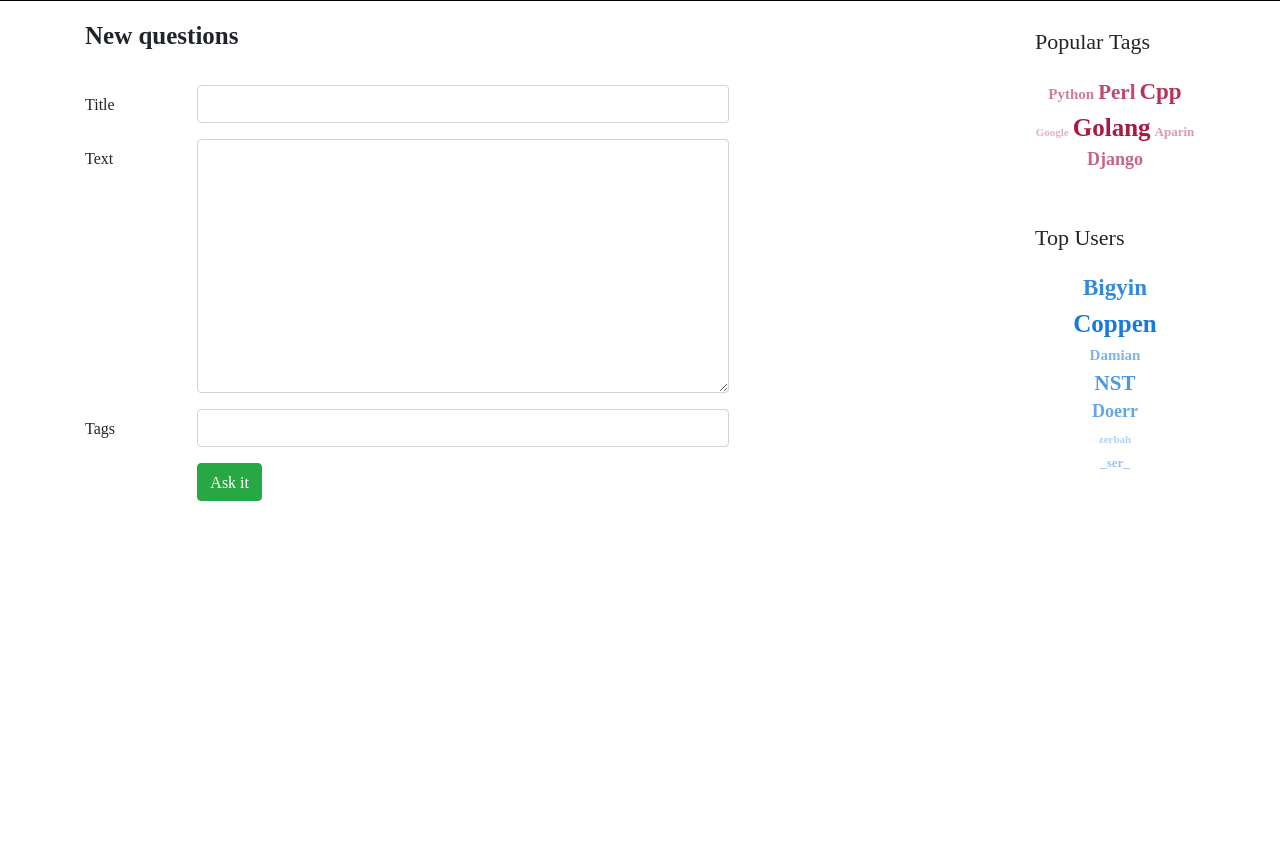
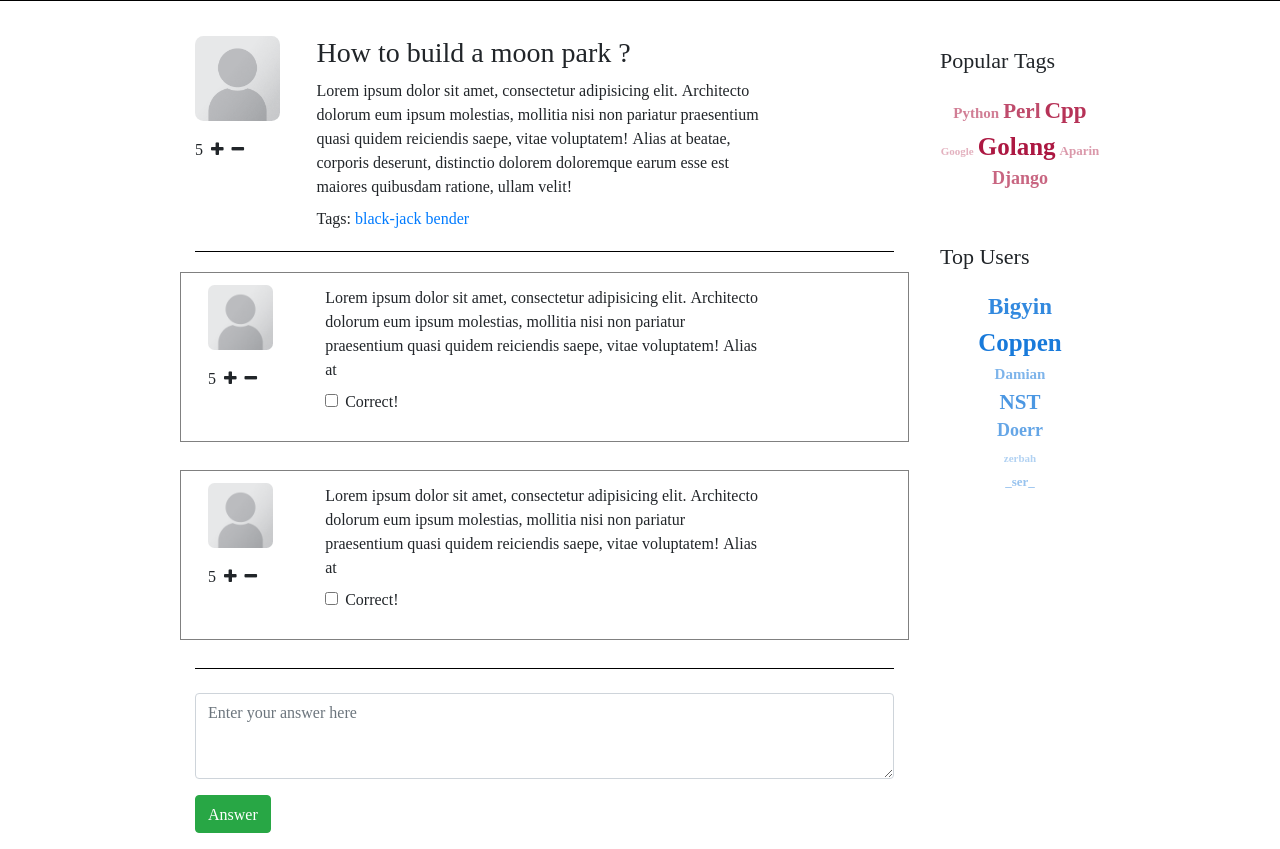
Before and after one commit to Bigyin1/TP_web, a Django app: page / in a window 1280 px wide. Shown: the part 96-945 px from the top of the page. Before the commit the page ends 597 px from the top, so only its background shows below. Run offline with Django 3.2, Linux system fonts and the light colour scheme; some libraries are stand-ins or nearby versions.

Commit message:
question_details_added

```diff
--- a/Ask/static/css/navbar.css
+++ b/Ask/static/css/navbar.css
@@ -18,6 +18,8 @@ a.navbar-brand{
     text-decoration: underline;
 }
 
+
+
 hr{
     border: none;
     background-color: black;
--- /dev/null
+++ b/Ask/static/css/question_details.css
@@ -0,0 +1,21 @@
+.details-post{
+    margin-top: 5%;
+    margin-bottom: 3%;
+}
+
+.details-post-comment{
+    margin-top: 3%;
+    margin-bottom: 4%;
+    border: 1px grey solid;
+    padding: 12px;
+}
+
+.details-post-avatar{
+    height: 85px;
+    border-radius: 10%;
+}
+
+.details-post-comment-avatar{
+    height: 65px;
+    border-radius: 10%;
+}
--- a/Ask/static/css/sidebar.css
+++ b/Ask/static/css/sidebar.css
@@ -1,5 +1,5 @@
 .tag-list{
-    margin-top: 15%;
+    margin-top: 27%;
 }
 
 .tag-list-header{
--- a/Ask/templates/base.html
+++ b/Ask/templates/base.html
@@ -16,8 +16,8 @@
 
 {% include 'navbar.html' %}
 <div class="container">
-    <div class="row">
-        <div class="col-8 col-lg-10">
+    <div class="row justify-content-center">
+        <div class="col-8 col-lg-8 content">
             {% block content %}
 
             {% endblock %}
--- /dev/null
+++ b/Ask/templates/question_details.html
@@ -0,0 +1,106 @@
+{% extends 'base.html' %}
+{% load static %}
+
+{% block styles %}
+    <link rel="stylesheet" href="{% static 'css/question_details.css' %}">
+{% endblock %}
+
+{% block content %}
+    <div class="container mr-2 pr-3">
+        <div class="row details-post pl-0">
+            <div class="col-8 col-lg-2">
+                <div class="mb-2 mb-lg-3"><img class="details-post-avatar" src="{% static "img/no_avatar.png" %}"
+                                               alt=""></div>
+                <div class="details-post-rate">
+                    <span class="mr-1">5</span>
+                    <i class="fa fa-plus mr-1" aria-hidden="true"></i>
+                    <i class="fa fa-minus" aria-hidden="true"></i>
+                </div>
+            </div>
+            <div class="col-12 col-lg-8">
+                <h3>How to build a moon park ?</h3>
+                <div class="deatils-post-text d-none d-md-block">
+                    Lorem ipsum dolor sit amet, consectetur adipisicing elit. Architecto dolorum eum ipsum molestias,
+                    mollitia nisi non pariatur praesentium quasi quidem reiciendis saepe, vitae voluptatem! Alias at
+                    beatae, corporis deserunt, distinctio dolorem doloremque earum esse est maiores quibusdam ratione,
+                    ullam velit!
+                </div>
+                <div class="details-post-bottom mt-2">
+                    <div class="details-post-bottom-tags d-inline-block">
+                        <span>Tags:</span>
+                        <a class="tag" href="">black-jack</a>
+                        <a class="tag" href="">bender</a>
+                    </div>
+                </div>
+            </div>
+        </div>
+        <hr>
+        <div class="row details-post-comment">
+            <div class="col-8 col-lg-2">
+                <div class="mb-2 mb-lg-3"><img class="details-post-comment-avatar"
+                                               src="{% static "img/no_avatar.png" %}"
+                                               alt=""></div>
+                <div class="details-post-rate">
+                    <span class="mr-1">5</span>
+                    <i class="fa fa-plus mr-1" aria-hidden="true"></i>
+                    <i class="fa fa-minus" aria-hidden="true"></i>
+                </div>
+            </div>
+            <div class="col-12 col-lg-8">
+                <div class="deatils-post-text d-md-block">
+                    Lorem ipsum dolor sit amet, consectetur adipisicing elit. Architecto dolorum eum ipsum molestias,
+                    mollitia nisi non pariatur praesentium quasi quidem reiciendis saepe, vitae voluptatem! Alias at
+                </div>
+                <div class="details-post-bottom mt-2">
+                    <div class="details-post-bottom-tags d-inline-block">
+                        <div class="form-group form-check">
+                            <input type="checkbox" class="form-check-input" id="exampleCheck1">
+                            <label class="form-check-label" for="exampleCheck1">Correct!</label>
+                        </div>
+                    </div>
+                </div>
+            </div>
+        </div>
+        <div class="row details-post-comment">
+            <div class="col-8 col-lg-2">
+                <div class="mb-2 mb-lg-3"><img class="details-post-comment-avatar"
+                                               src="{% static "img/no_avatar.png" %}"
+                                               alt=""></div>
+                <div class="details-post-rate">
+                    <span class="mr-1">5</span>
+                    <i class="fa fa-plus mr-1" aria-hidden="true"></i>
+                    <i class="fa fa-minus" aria-hidden="true"></i>
+                </div>
+            </div>
+            <div class="col-12 col-lg-8">
+                <div class="deatils-post-text d-md-block">
+                    Lorem ipsum dolor sit amet, consectetur adipisicing elit. Architecto dolorum eum ipsum molestias,
+                    mollitia nisi non pariatur praesentium quasi quidem reiciendis saepe, vitae voluptatem! Alias at
+                </div>
+                <div class="details-post-bottom mt-2">
+                    <div class="details-post-bottom-tags d-inline-block">
+                        <div class="form-group form-check">
+                            <input type="checkbox" class="form-check-input" id="exampleCheck1">
+                            <label class="form-check-label" for="exampleCheck1">Correct!</label>
+                        </div>
+                    </div>
+                </div>
+            </div>
+        </div>
+        <hr>
+        <form class="mt-4" action="#" method="post">
+            <div class="form-group row">
+                <div class="col-sm-12">
+                    <textarea rows="3" placeholder="Enter your answer here" type="password" class="form-control"
+                              id="Text"></textarea>
+                </div>
+            </div>
+            <div class="form-group row">
+                <div class="col-sm-10">
+                    <input type="submit" value="Answer" class="btn btn-success">
+                </div>
+            </div>
+        </form>
+    </div>
+
+{% endblock %}
--- a/Ask/views.py
+++ b/Ask/views.py
@@ -2,6 +2,6 @@ from django.shortcuts import render
 
 
 def test(request):
-    return render(request, "add_question.html", {})
+    return render(request, "question_details.html", {})
 
 # Create your views here.
```
